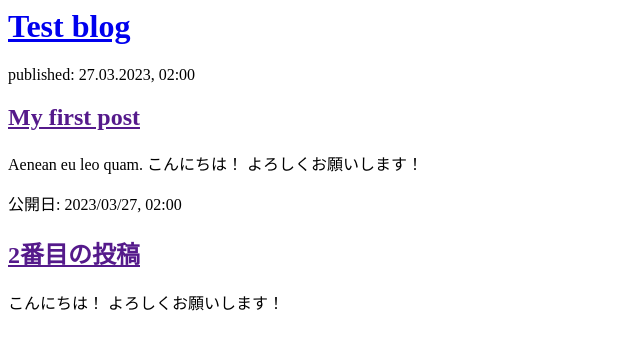
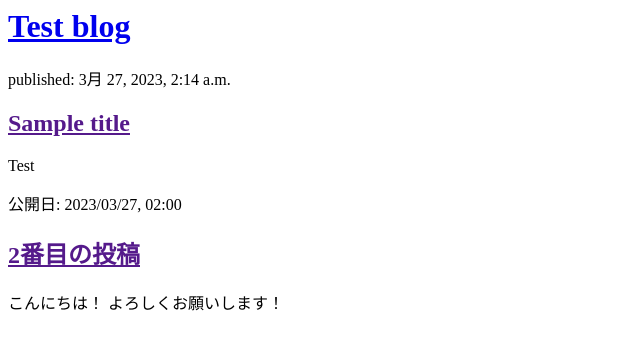
Before and after one commit to wryted1217/my-first-blog, a Django app: page / in a window 1280 px wide. Shown: the top 350 px of the page, without its empty margins (0-640 px from the left). Run offline with Django 3.2, Linux system fonts and the light colour scheme; data comes from the database, SQL or seed files in the repository; both versions use the stored data as it was after the commit.

Commit message:
Modified templates to display posts from database.

```diff
--- a/blog/templates/blog/post_list.html
+++ b/blog/templates/blog/post_list.html
@@ -7,11 +7,13 @@
             <h1><a href="/">Test blog</a></h1>
         </div>
 
-        <div>
-            <p>published: 27.03.2023, 02:00</p>
-            <h2><a href="">My first post</a></h2>
-            <p>Aenean eu leo quam. こんにちは！ よろしくお願いします！ </p>
-        </div>
+        {% for post in posts %}
+    <div>
+        <p>published: {{ post.published_date }}</p>
+        <h2><a href="">{{ post.title }}</a></h2>
+        <p>{{ post.text|linebreaksbr }}</p>
+    </div>
+{% endfor %}
 
         <div>
             <p>公開日: 2023/03/27, 02:00</p>
--- a/blog/views.py
+++ b/blog/views.py
@@ -1,4 +1,7 @@
 from django.shortcuts import render
+from django.utils import timezone
+from .models import Post
 
 def post_list(request):
-    return render(request, 'blog/post_list.html', {})
+    posts = Post.objects.filter(published_date__lte=timezone.now()).order_by('published_date')
+    return render(request, 'blog/post_list.html', {'posts': posts})
```
Also changed, not shown: db.sqlite3.
